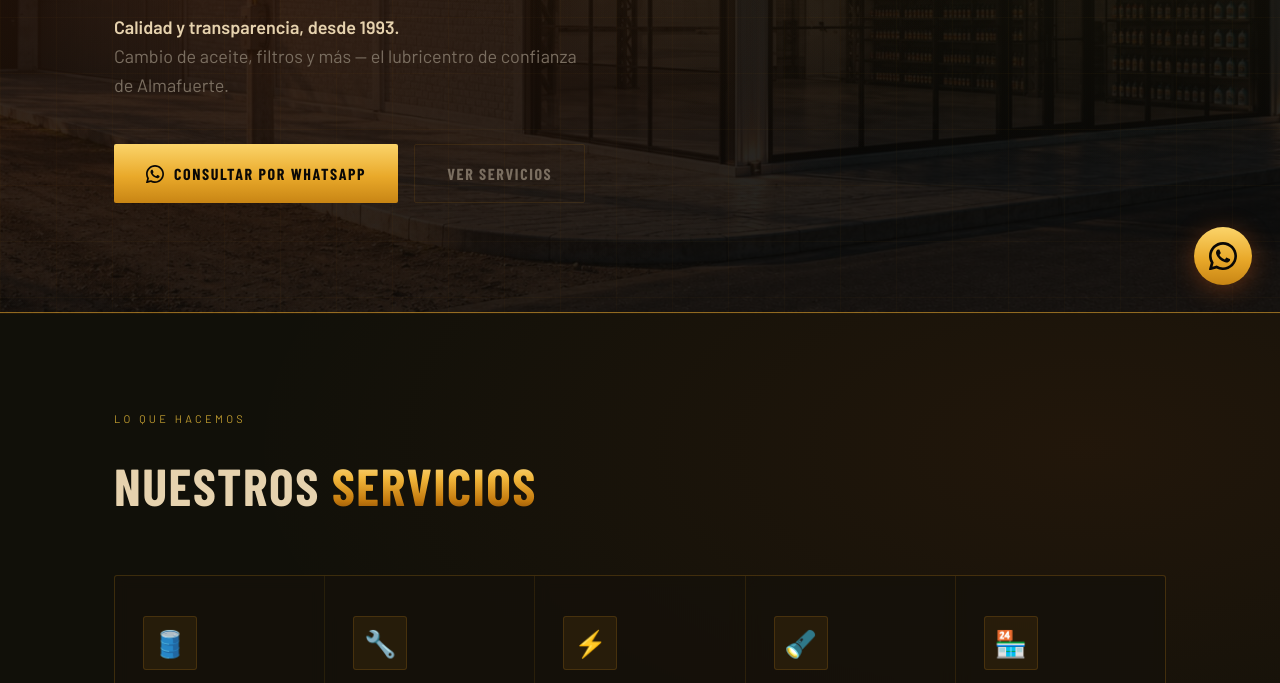
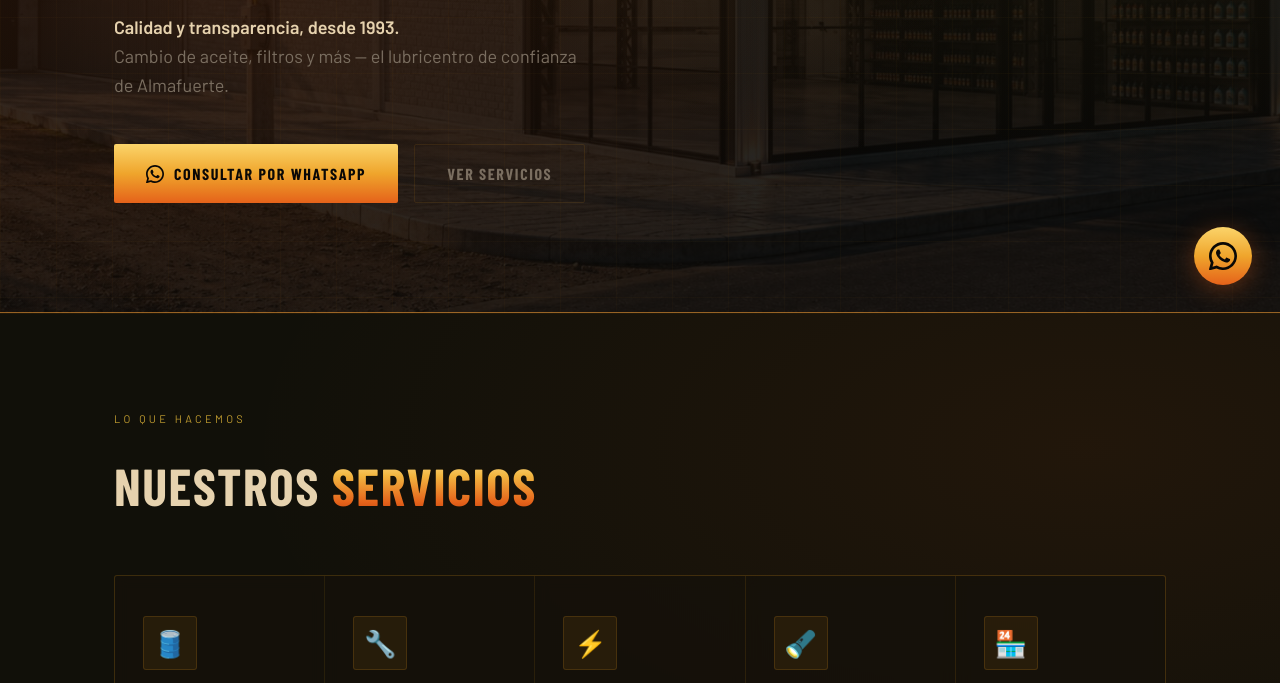
Before and after one commit to soyintigaia-stack/elquebrachito-landing, a plain HTML site: page index.html in a window 1280 px wide. Shown: the part 487-1170 px from the top of the page. Drawn offline with nearby package versions, Linux system fonts and the light colour scheme; a web font is replaced by a local one.

Commit message:
Degradé aceite suma el naranja fuego (reflejo → dorado → naranja)
Co-Authored-By: Claude Opus 5.5 <noreply@anthropic.com>
Claude-Session: https://claude.ai/code/session_01Sjt1A6EafdznzkvZAyJoGk

```diff
--- a/index.html
+++ b/index.html
@@ -54,9 +54,9 @@
       --text:    #E6D2AE; /* hueso cálido; antes #F7F3EE */
       --muted:   #7A6E60;
       --dim:     #3D3630;
-      /* Degradé "aceite de motor": reflejo claro arriba, ámbar profundo abajo */
-      --grad:    linear-gradient(180deg, #FFE7A0 0%, #F0B53A 40%, #C47A0E 75%, #7A4306 100%);
-      --grad135: linear-gradient(180deg, #FBD46A 0%, #E9A92A 55%, #C88514 100%);
+      /* Degradé "aceite de motor": reflejo claro arriba, dorado ámbar, naranja fuego abajo */
+      --grad:    linear-gradient(180deg, #FFE7A0 0%, #F2B640 35%, #E5621A 78%, #B8420F 100%);
+      --grad135: linear-gradient(180deg, #FBD46A 0%, #EFA52C 50%, #E5621A 100%);
     }
 
     *, *::before, *::after { box-sizing: border-box; margin: 0; padding: 0; }
```
